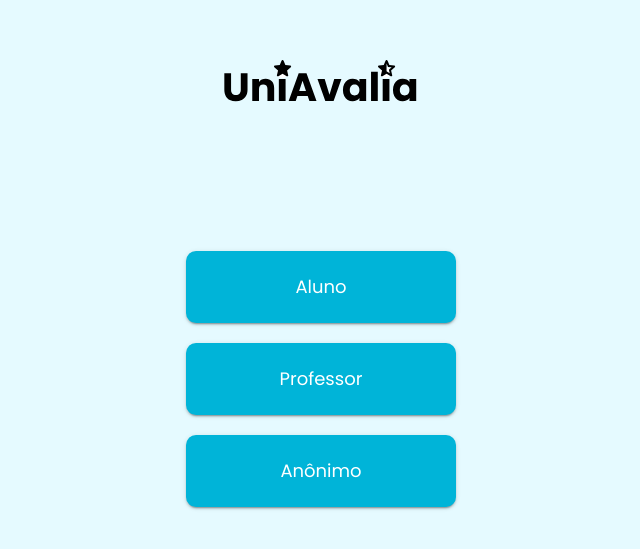
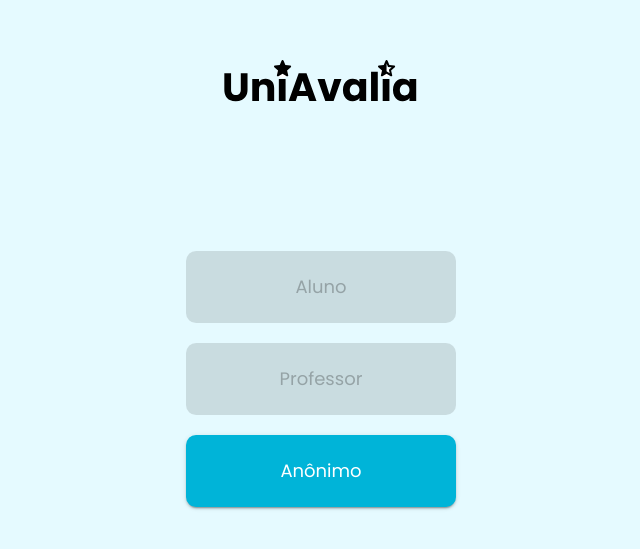
Before and after one commit to Barbosa885/UniAvalia-front, a Next.js app: page /authentication in a window 1280 px wide. Shown: the part 117-666 px from the top of the page, without its empty margins (319-959 px from the left). Built offline with nearby package versions, Linux system fonts and the light colour scheme.

Commit message:
feat: Makes unused buttons disabled

```diff
--- a/src/pages/authentication/index.tsx
+++ b/src/pages/authentication/index.tsx
@@ -40,8 +40,12 @@ function Authentication(): JSX.Element {
         <Image src={logoSVG} alt="Logo" />
       </Wrapper>
       <ButtonDiv>
-        <Button fullWidth>Aluno</Button>
-        <Button fullWidth>Professor</Button>
+        <Button fullWidth disabled>
+          Aluno
+        </Button>
+        <Button fullWidth disabled>
+          Professor
+        </Button>
         <Button fullWidth href="search">
           Anônimo
         </Button>
```
Also changed, not shown: 1 other file (tests, documents, lock files or other folders).
